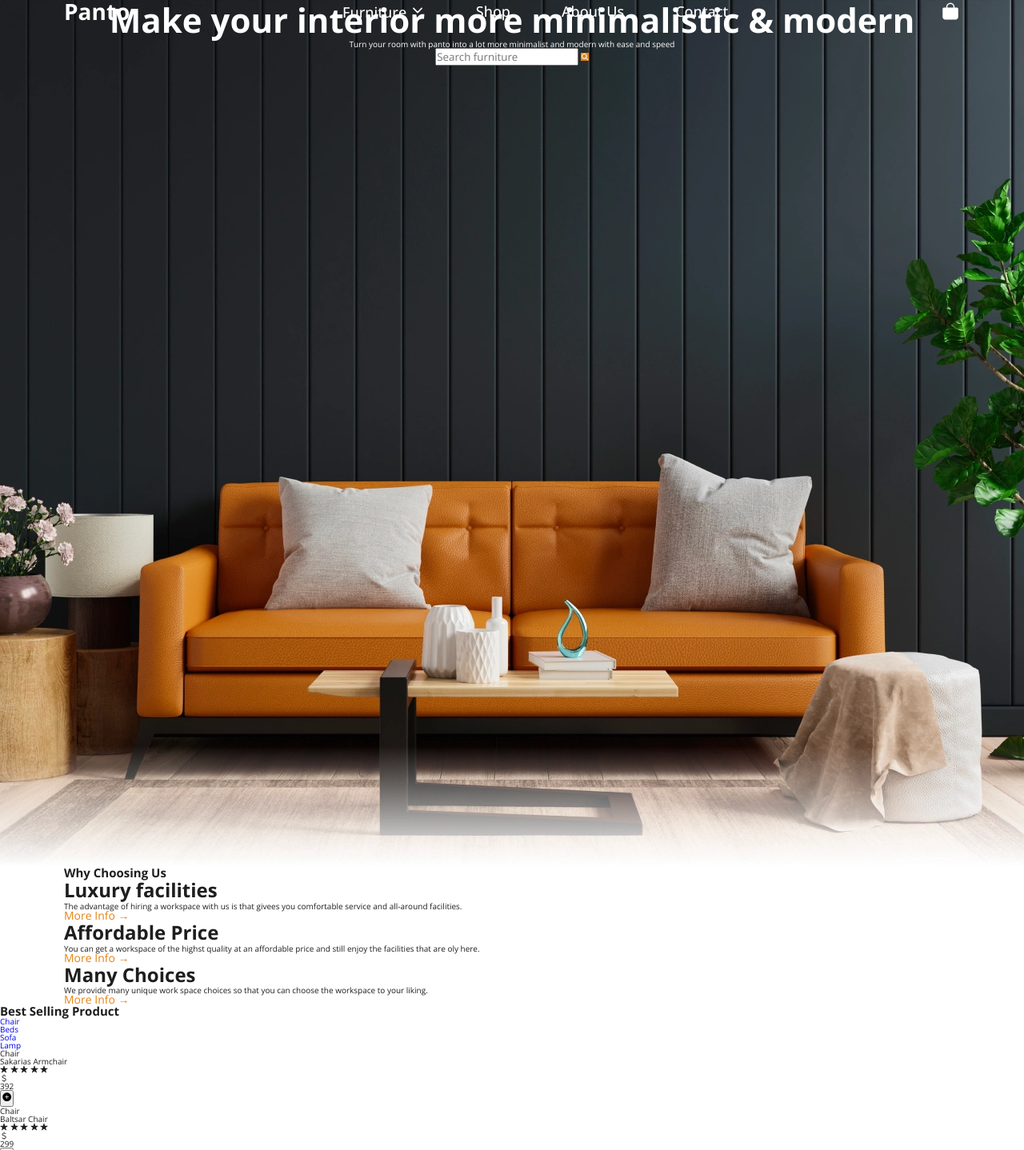
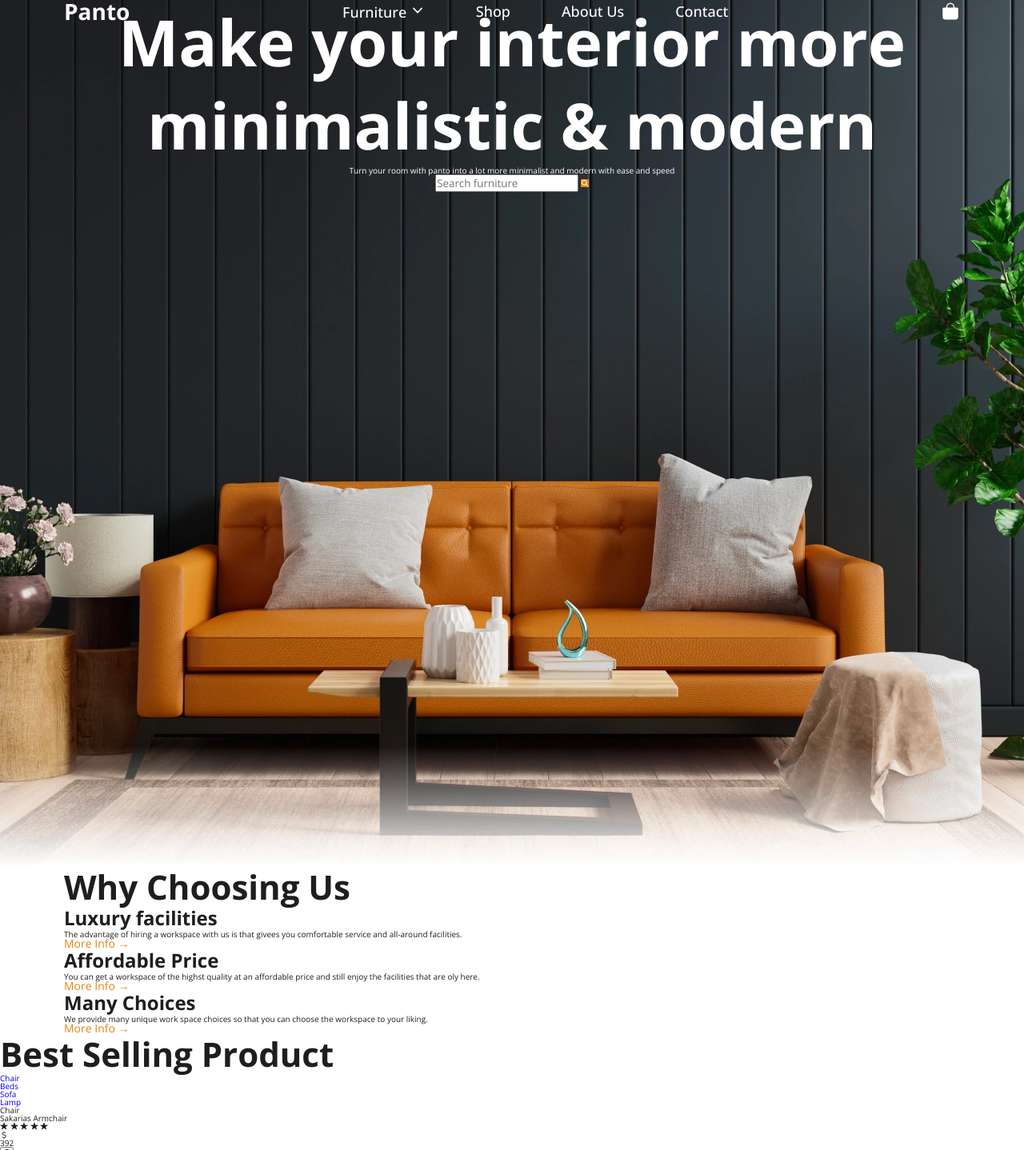
Before and after one commit to basliqacademy/hnahz, a plain HTML site: page Panto/index.html in a window 1280 px wide. Shown: the top 1438 px of the page at 80% size. Drawn offline with nearby package versions, Linux system fonts and the light colour scheme.

Commit message:
fix(panto/style.css): use CSS logical properties + change h1 to h2

```diff
--- a/Panto/css/style.css
+++ b/Panto/css/style.css
@@ -66,8 +66,8 @@ html {
 .container {
   /* 1440px */
   max-width: 128rem;
-  padding: 0 8rem;
-  margin: 0 auto;
+  padding-inline: 8rem;
+  margin-inline: auto;
 }
 
 h1,
@@ -81,7 +81,7 @@ h1 {
   line-height: 1.3;
 }
 
-h1 {
+h2 {
   font-size: 4.2rem;
   line-height: 1.2;
 }
@@ -124,7 +124,7 @@ ul {
   display: flex;
   justify-content: space-between;
   align-items: center;
-  padding: 0 8rem;
+  padding-inline: 8rem;
   width: 100%;
 
   position: absolute;
```
